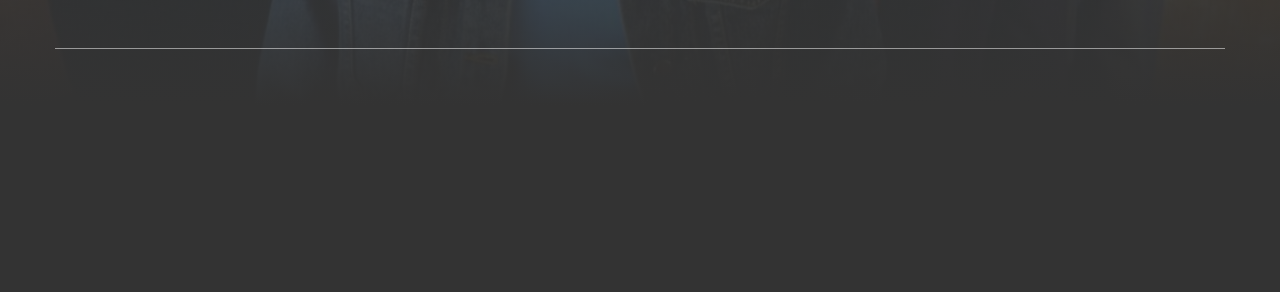
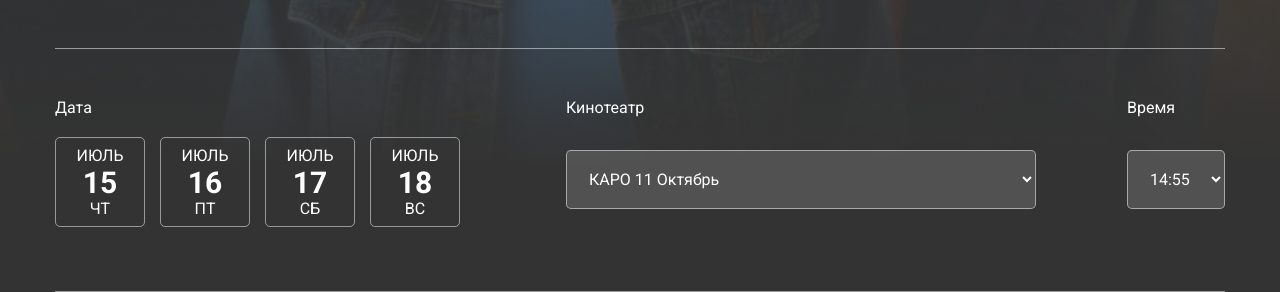
Before and after one commit to Sw33T00th/Cinema, a plain HTML site: page index.html in a window 1280 px wide. Shown: the part 580-872 px from the top of the page. Before the commit the page ends 800 px from the top, so only its background shows below. Drawn offline with Linux system fonts and the light colour scheme.

Commit message:
Header was done

```diff
--- a/index.html
+++ b/index.html
@@ -17,7 +17,7 @@
   <body>
     <header class="header">
       <div class="navbar container">
-        <a href="https://sw33t00th.github.io/Cinema/">
+        <a href="#">
           <img src="img/logo.svg" alt="logo" class="logo" />
         </a>
         <nav class="nav">
@@ -105,6 +105,53 @@
         <!-- /.film-trailer -->
       </div>
       <!-- /.film -->
+      <div class="session container">
+        <div class="session-date">
+          <span class="session-date-label">Дата</span>
+          <div class="session-date-item-block">
+            <div class="session-date-item">
+              <span class="month">ИЮЛЬ</span>
+              <span class="day">15</span>
+              <span class="weekday">ЧТ</span>
+            </div>
+            <div class="session-date-item">
+              <span class="month">ИЮЛЬ</span>
+              <span class="day">16</span>
+              <span class="weekday">ПТ</span>
+            </div>
+            <div class="session-date-item">
+              <span class="month">ИЮЛЬ</span>
+              <span class="day">17</span>
+              <span class="weekday">СБ</span>
+            </div>
+            <div class="session-date-item">
+              <span class="month">ИЮЛЬ</span>
+              <span class="day">18</span>
+              <span class="weekday">ВС</span>
+            </div>
+          </div>
+        </div>
+        <!-- /.session-date -->
+        <div class="session-cinema">
+          <span class="session-cinema-label">Кинотеатр</span>
+          <select name="cinema-select" id="1" class="select cinema-select">
+            <option value="1">КАРО 11 Октябрь</option>
+            <option value="2">Синема Парк Мега Белая Дача</option>
+            <option value="3">Пять Звёзд на Новокузнецкой</option>
+          </select>
+        </div>
+        <!-- /.session-cinema -->
+        <div class="session-time">
+          <span class="session-time-label">Время</span>
+          <select name="time-select" id="2" class="select time-select">
+            <option value="1">14:55</option>
+            <option value="2">19:30</option>
+            <option value="3">22:20</option>
+          </select>
+        </div>
+        <!-- /.session-time -->
+      </div>
+      <!-- /.session -->
     </header>
     <!-- /.header -->
   </body>
--- a/style/style.css
+++ b/style/style.css
@@ -1,3 +1,7 @@
+* {
+  box-sizing: border-box;
+}
+
 body {
   background-color: #333;
   color: #fff;
@@ -58,7 +62,7 @@ body {
   display: flex;
   align-items: center;
   padding-bottom: 60px;
-  border-bottom: 1px solid rgba(255,255,255,0.5);
+  border-bottom: 1px solid rgba(255, 255, 255, 0.5);
 }
 
 .film-info {
@@ -91,19 +95,21 @@ body {
 
 .film-details {
   display: flex;
-  margin-top:  50px;
+  margin-top: 50px;
 }
 
 .film-time {
-margin-right: 35px;
+  margin-right: 35px;
 }
 
-.film-raiting, .film-time {
+.film-raiting,
+.film-time {
   display: flex;
   align-items: center;
 }
 
-.imdb, .clock{
+.imdb,
+.clock {
   margin-right: 12px;
 }
 
@@ -111,3 +117,79 @@ margin-right: 35px;
   font-size: 24px;
   line-height: 150%;
 }
+
+.session {
+  margin-top: 49px;
+  display: flex;
+  justify-content: space-between;
+  border-bottom: 1px solid rgba(255, 255, 255, 0.5);
+}
+
+.session-date-item-block {
+  display: flex;
+  margin-bottom: 64px;
+}
+
+.session-date-item {
+  transition: background-color 0.2s;
+  display: flex;
+  flex-direction: column;
+  width: 90px;
+  height: 90px;
+  border: 1px solid rgba(255, 255, 255, 0.5);
+  border-radius: 5px;
+  text-align: center;
+  justify-content: center;
+  margin-right: 15px;
+}
+
+.session-date-item:hover {
+  background-color: skyblue;
+}
+
+.session-date-label,
+.session-cinema-label,
+.session-time-label {
+  font-size: 16px;
+  line-height: 19px;
+  display: block;
+  margin-bottom: 20px;
+}
+
+.month {
+  font-size: 16px;
+  line-height: 19px;
+}
+
+.day {
+  font-weight: 900;
+  font-size: 30px;
+  line-height: 35px;
+}
+
+.dayweek {
+  font-size: 19px;
+  line-height: 22px;
+}
+
+.select {
+  background: rgba(255, 255, 255, 0.15);
+  border: 1px solid rgba(255, 255, 255, 0.5);
+  box-sizing: border-box;
+  border-radius: 5px;
+  padding: 18px;
+  color:white
+}
+
+.cinema-select {
+  min-width: 470px;
+  margin-top: 13px;
+}
+
+.time-select{
+  margin-top: 13px;
+}
+
+.select:focus{
+  color:#333;
+}
```
